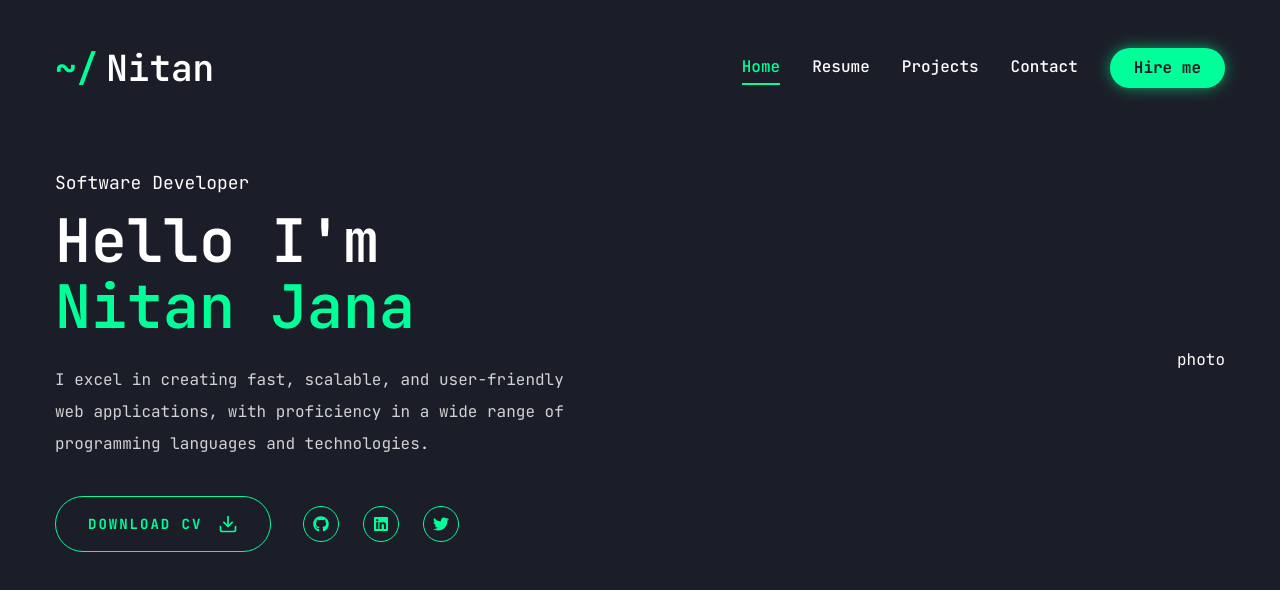
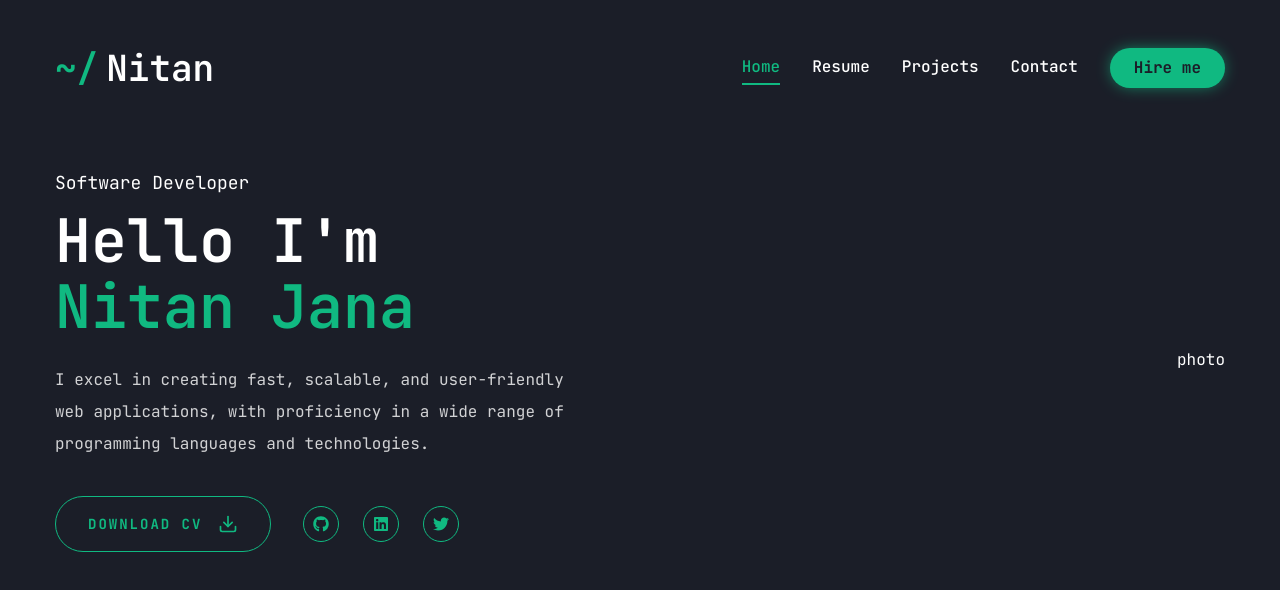
Before and after one commit to NitanJana/nitan-portfolio, a Next.js app: page / in a window 1280 px wide. Shown: the top 590 px of the page. Built offline with nearby package versions, Linux system fonts and the light colour scheme.

Commit message:
fix: hover state stuck on touch devices

```diff
--- a/src/app/page.tsx
+++ b/src/app/page.tsx
@@ -43,7 +43,7 @@ export default function Home() {
               <div className="mb-8 xl:mb-0 ">
                 <Social
                   containerStyles="flex gap-6"
-                  iconStyles="h-9 w-9 text-accent border border-accent rounded-full flex justify-center items-center text-base focus:bg-accent focus:text-primary hover:bg-accent hover:text-primary transition duration-500 ease-in-out"
+                  iconStyles="h-9 w-9 text-accent border border-accent rounded-full flex justify-center items-center text-base hover:bg-accent hover:text-primary transition duration-500 ease-in-out"
                 />
               </div>
             </div>
--- a/src/components/Header.tsx
+++ b/src/components/Header.tsx
@@ -8,7 +8,7 @@ import { Button } from "./ui/button";
 const Header = () => {
   return (
     <header className="py-8 xl:py-12 text-white">
-      <div className="container mx-auto flex justify-between items-center gap-8">
+      <div className="container flex justify-between items-center gap-8">
         {/* Logo */}
         <Link href="/">
           <div className="text-4xl font-semibold flex gap-2">
@@ -19,10 +19,14 @@ const Header = () => {
         {/* desktop nav */}
         <div className="hidden xl:flex items-center gap-8">
           <Nav />
-          <Link href="/contact">
-            <div className="relative">
-              <div className="absolute inset-0.5 bg-accent rounded-full blur opacity-75"></div>
-              <Button className="relative">Hire me</Button>
+          <Link href="/contact" tabIndex={-1}>
+            <div className="relative group">
+              <div className="absolute inset-0.5 bg-accent rounded-full blur opacity-75 group-hover:bg-accent-hover group-hover:blur-md transition duration-500 ease-in-out"></div>
+
+              {/* hire me button */}
+              <Button className="relative transition duration-500 ease-in-out">
+                Hire me
+              </Button>
             </div>
           </Link>
         </div>
--- a/src/components/ui/button.tsx
+++ b/src/components/ui/button.tsx
@@ -10,10 +10,10 @@ const buttonVariants = cva(
     variants: {
       variant: {
         default:
-          "bg-accent text-primary focus:bg-accent-hover hover:bg-accent-hover",
+          "bg-accent text-primary hover:bg-accent-hover",
         primary: "bg-primary text-white",
         outline:
-          "bg-transparent text-accent border border-accent focus:bg-accent focus:text-primary hover:bg-accent hover:text-primary",
+          "bg-transparent text-accent border border-accent hover:bg-accent hover:text-primary",
 
         // default:
         //   "bg-slate-900 text-slate-50 shadow hover:bg-slate-900/90 dark:bg-slate-50 dark:text-slate-900 dark:hover:bg-slate-50/90",
--- a/tailwind.config.ts
+++ b/tailwind.config.ts
@@ -2,6 +2,9 @@ import type { Config } from "tailwindcss";
 
 const config = {
   darkMode: ["class"],
+  future: {
+    hoverOnlyWhenSupported: true,
+  },
   content: [
     "./pages/**/*.{ts,tsx}",
     "./components/**/*.{ts,tsx}",
@@ -27,8 +30,17 @@ const config = {
       colors: {
         primary: "#1b1e28",
         accent: {
-          DEFAULT: "#00ff99",
-          hover: "#00e187",
+          DEFAULT: "#10b981",
+          // #34d399->emerald-400
+          // #10b981->emerald-500
+          // #e11d48->rose-600
+          // #f43f5e->rose-500
+          // #14b8a6->teal-500
+          // #7c3aed->violet-600
+          // #6b21a8->purple-800
+          // #db2777->pink-600
+          hover: "#6ee7b7",
+          // #6ee7b7->emerald-300
         },
       },
       keyframes: {
```
